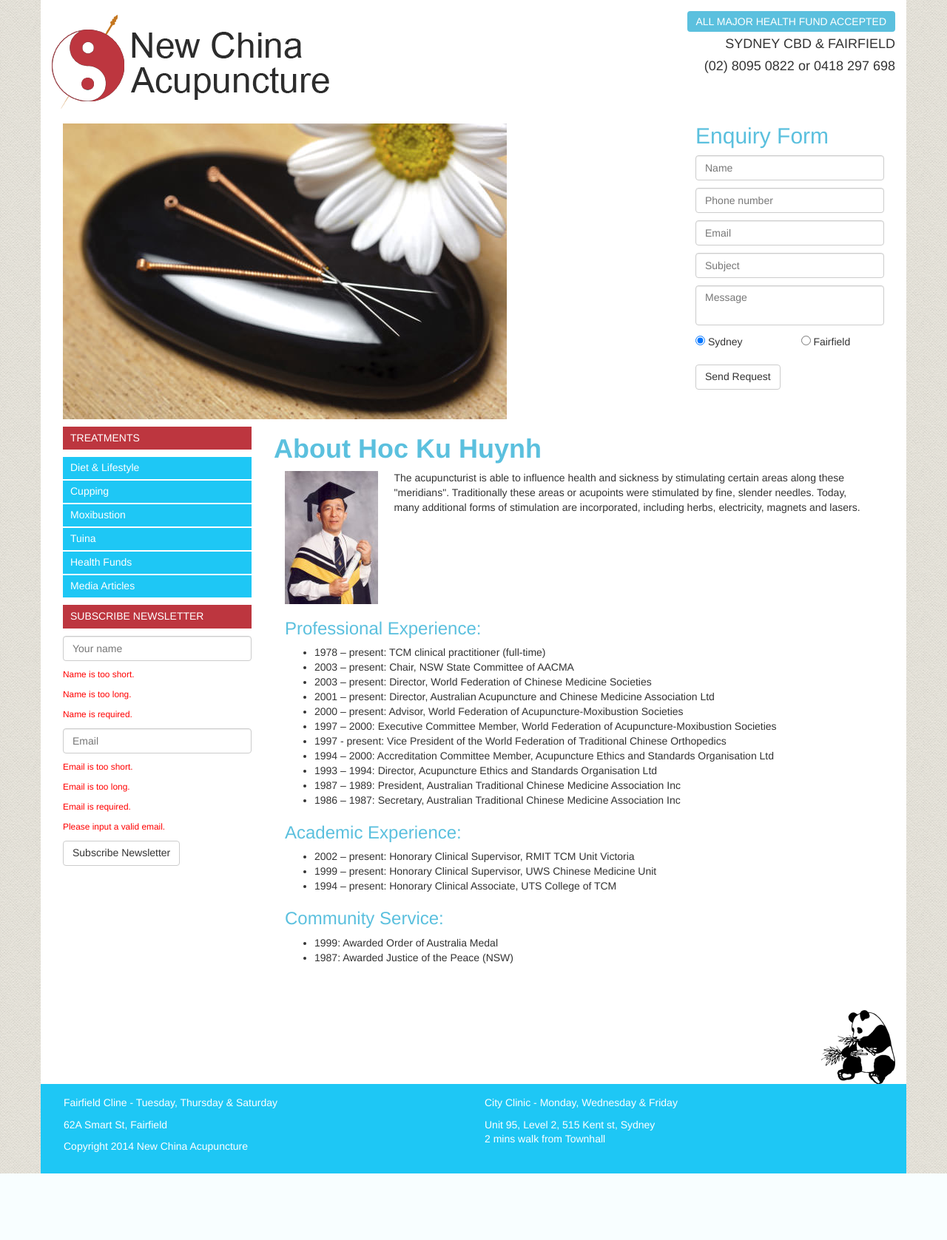
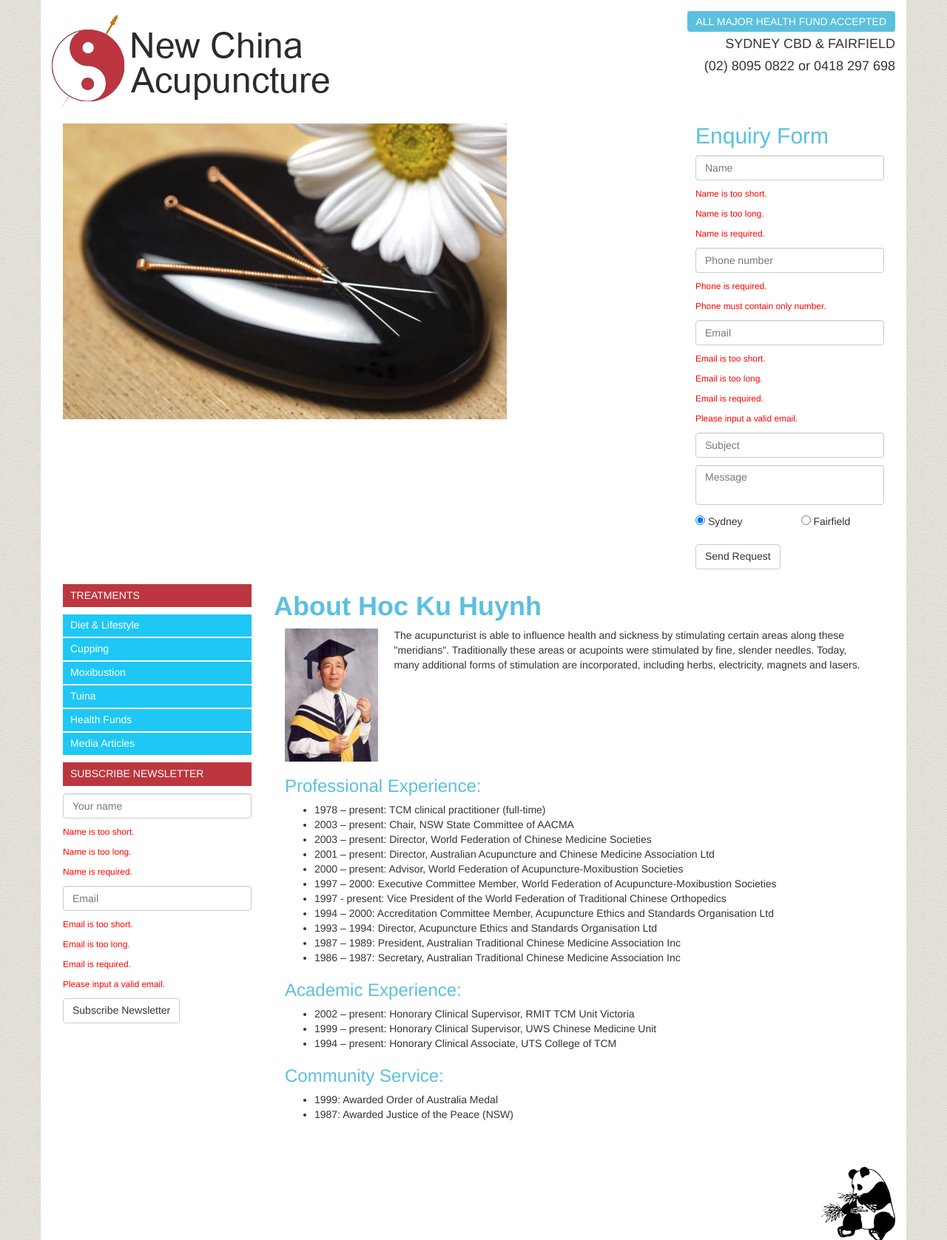
Before and after one commit to tonyvu1985/doc, a PHP site: page /about.php in a window 1280 px wide. Shown: the part 50-1727 px from the top of the page at 74% size. Before the commit the page ends 1637 px from the top, so only its background shows below. Run offline with PHP 8.4, Linux system fonts and the light colour scheme; some libraries are stand-ins or nearby versions.

Commit message:
hoc site

```diff
--- a/LeftNav.php
+++ b/LeftNav.php
@@ -15,7 +15,7 @@
 	<div class="subscribe">
 		<h4>Subscribe Newsletter</h4>
 		<form id="subscribe" name="frmsubscribe" method="post" action="insert.php" novalidate ng-submit="signupForm()">
-			<p><input type="text" name="name" class="form-control" placeholder="Your name" ng-model="name" ng-minlength="3" ng-maxlength="10" required ng-focus /></p>
+			<p><input type="text" name="name" class="form-control" placeholder="Your name" ng-model="name" ng-minlength="3" ng-maxlength="30" required ng-focus /></p>
 
 			<div class="error-container" ng-show="frmsubscribe.name.$dirty && frmsubscribe.name.$invalid && !frmsubscribe.name.$focused">
 				<small ng-show="frmsubscribe.name.$error.minlength" class="help-block">Name is too short.</small>
@@ -23,7 +23,7 @@
 				<small ng-show="frmsubscribe.name.$error.required" class="help-block">Name is required.</small>
 			</div>
 
-			<p><input type="email" name="email" class="form-control" placeholder="Email" ng-model="email" ng-minlength="3" ng-maxlength="10" required ng-focus/></p>
+			<p><input type="email" name="email" class="form-control" placeholder="Email" ng-model="email" ng-minlength="3" ng-maxlength="40" required ng-focus/></p>
 			<div class="error-container" ng-show="frmsubscribe.email.$invalid && frmsubscribe.email.$dirty && !frmsubscribe.email.$focused">
 				<small ng-show="frmsubscribe.email.$error.minlength" class="help-block">Email is too short.</small>
 				<small ng-show="frmsubscribe.email.$error.maxlength" class="help-block">Email is too long.</small>
--- a/angularjs/hoc.js
+++ b/angularjs/hoc.js
@@ -49,3 +49,23 @@ function insert_subscriber(){
 	});
 
 }
+
+function send_request(){
+	jQuery("#btnsendemail").click(function(e){
+		e.preventDefault();
+		jQuery.ajax({
+			type: "POST",
+			url: jQuery('#sendemail').attr('action'),
+			data: jQuery('#sendemail').serializeArray(),
+			beforeSend: function(x) {
+				jQuery(".glyphicon-refresh").show();
+			},
+			success: function(data) {
+				jQuery(".glyphicon-refresh").hide();
+				jQuery(".sucess-message").show();
+			},
+		});
+
+	});
+
+}
--- a/enquire.php
+++ b/enquire.php
@@ -1,13 +1,27 @@
 <div class="leftcoldiv">
 	<h2>Enquiry Form</h2>
-	<?php
-	// display form if user has not clicked submit
-	if (!isset($_POST["submit"])) {
-	?>
-		<form method="post" action="<?php echo $_SERVER["PHP_SELF"];?>">
-		<p><input type="text" placeholder="Name" name="name" class="form-control"></p>
-		<p><input type="text" placeholder="Phone number" name="phone" class="form-control"></p>
-		<p><input type="text" placeholder="Email" name="from" class="form-control"></p>
+	<form method="post" name="frmsendemail" id="sendemail" action="send-email.php" novalidate ng-submit="sendemailForm()">
+	<p><input type="text" placeholder="Name" name="requestor" class="form-control" ng-model="requestor" ng-minlength="3" ng-maxlength="30" required ng-focus /></p>
+	<div class="error-container" ng-show="frmsendemail.requestor.$dirty && frmsendemail.requestor.$invalid && !frmsendemail.requestor.$focused">
+		<small ng-show="frmsendemail.requestor.$error.minlength" class="help-block">Name is too short.</small>
+		<small ng-show="frmsendemail.requestor.$error.maxlength" class="help-block">Name is too long.</small>
+		<small ng-show="frmsendemail.requestor.$error.required" class="help-block">Name is required.</small>
+	</div>
+
+	<p><input type="number" placeholder="Phone number" name="phone" class="form-control" ng-model="phone" required ng-focus /></p>
+	<div class="error-container" ng-show="frmsendemail.phone.$dirty && frmsendemail.phone.$invalid && !frmsendemail.phone.$focused">
+		<small ng-show="frmsendemail.phone.$error.required" class="help-block">Phone is required.</small>
+		<small ng-show="frmsendemail.phone.$error.number" class="help-block">Phone must contain only number.</small>
+	</div>
+
+	<p><input type="email" placeholder="Email" name="from" class="form-control" ng-model="from" ng-minlength="3" ng-maxlength="40" required ng-focus /></p>
+	<div class="error-container" ng-show="frmsendemail.from.$invalid && frmsendemail.from.$dirty && !frmsendemail.from.$focused">
+		<small ng-show="frmsendemail.from.$error.minlength" class="help-block">Email is too short.</small>
+		<small ng-show="frmsendemail.from.$error.maxlength" class="help-block">Email is too long.</small>
+		<small ng-show="frmsendemail.from.$error.required" class="help-block">Email is required.</small>
+		<small ng-show="frmsendemail.from.$error.email" class="help-block">Please input a valid email.</small>
+	</div>
+
 	<p><input type="text" name="subject" placeholder="Subject" class="form-control"></p>
 	<p><textarea placeholder="Message" name="message" class="form-control"></textarea></p>
 	<div class="venue">
@@ -18,21 +32,11 @@
 			<input type="radio" name="place" value="Fairfield"> Fairfield
 		</div>
 	</div>
-		<button type="submit" name="submit" class="btn btn-default">Send Request</button>
+	<p><button type="submit" name="submit" id="btnsendemail" class="btn btn-default" ng-disabled="frmsendemail.$invalid">Send Request</button></p>
+	<p class='sucess-message'>Thank you for sending us feedback</p>
 	</form>
-	<?php
-	} else {    // the user has submitted the form
-		// Check if the "from" input field is filled out
-		if (isset($_POST["from"])) {
-		$from = $_POST["from"]; // sender
-		$subject = $_POST["subject"];
-		$message = 'Message: ' . $_POST["message"]. PHP_EOL . 'Customer Name: ' . $_POST["name"] . PHP_EOL . 'Phone number: ' . $_POST["phone"] . PHP_EOL . 'Place: ' . $_POST["place"];
-		// message lines should not exceed 70 characters (PHP rule), so wrap it
-		$message = wordwrap($message, 70);
-		// send mail
-		mail("tony.vu@mytraining.net",$subject,$message,"From: $from\n");
-		echo "<p class='sucess-message'>Thank you for sending us feedback</p>";
-	}
-	}
-	?>
 </div>
+
+<script type="text/javascript">
+        send_request();
+</script>
--- a/scss/main.scss
+++ b/scss/main.scss
@@ -8,7 +8,7 @@ $red: #bd363f;
 $white: #fff;
 .help-block{color:#ff0000}
 textarea{resize: none}
-.txtsuccess{color:$red; display:none}
+.txtsuccess, .sucess-message{color:$red; display:none}
 .glyphicon-refresh{display:none}
 .btnhoc{text-align:center; text-transform:uppercase; margin-top:20px;}
 h1{color:#5bc0de; font-weight:bold}
```
Also changed, not shown: send-email.php (added, +10 -0 lines), css/main.css, 1 other file. Lines whose indentation alone changed are shown as unchanged.
